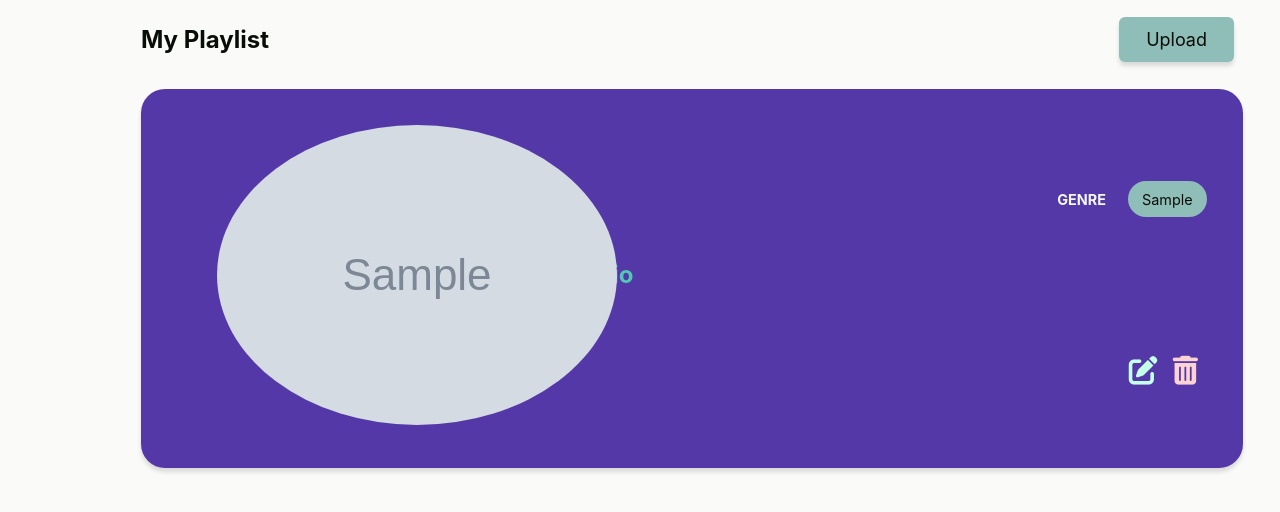
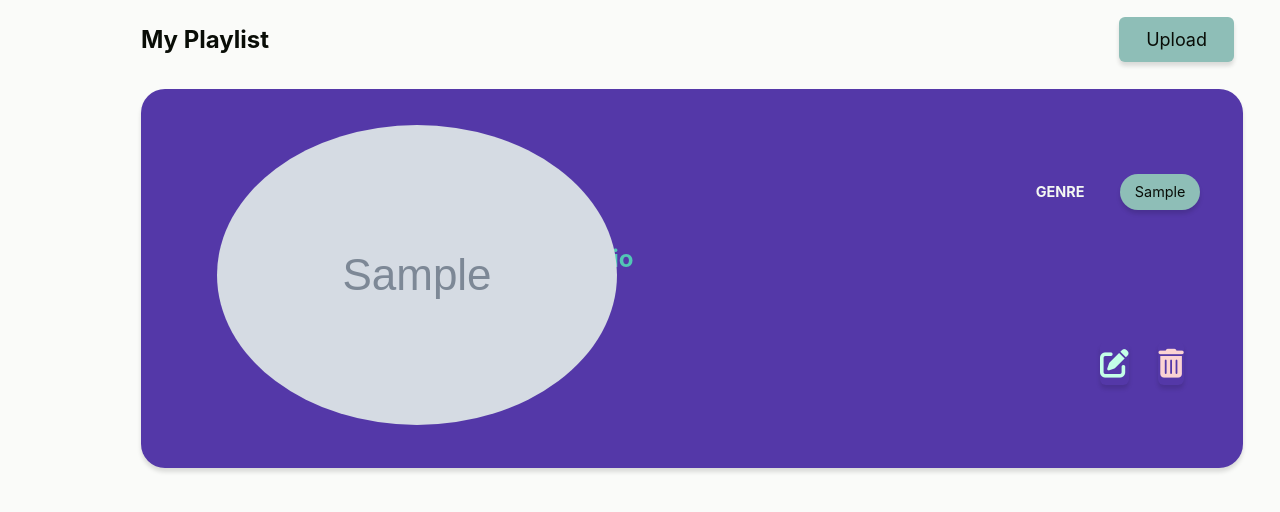
Before and after one commit to tanveerali13/audiosphere-v2, a PHP site: template views/display-myplaylist.php in a window 1280 px wide. Shown: the top 512 px of the page. Run offline with PHP 8.4, Linux system fonts and the light colour scheme; the template is opened without the code that fills it: most values are stand-ins (such as "Sample title", 1, 10 or a date in 2020); grey boxes marked "Sample" are stand-in pictures.

Commit message:
Latest version for my playlist page

```diff
--- a/css/myplaylist.css
+++ b/css/myplaylist.css
@@ -109,6 +109,8 @@ h4 {
     font-size: clamp(var(--min-font-size), var(--preferred-font-size), var(--max-font-size));
     color: #52C7B5;
     margin-bottom: var(--margin_small);
+    margin-top: 0;
+    padding: 0;
 }
 
 h5 {
@@ -142,7 +144,7 @@ button {
     box-shadow: var(--box-shadow);
 }
 
-.btn {
+.playlist .btn {
     margin: var(--margin_small);
     padding: var(--padding_small) var(--padding_large);
     border-radius: 6px;
@@ -151,11 +153,11 @@ button {
     transition: var(--transition);
 }
 
-.btn:hover {
+.playlist .btn:hover {
     background-color: var(--secondary_color_light);
 }
 
-.btn-wrapper{
+.playlist .btn-wrapper{
     justify-self: end;
 }
 
@@ -177,7 +179,7 @@ button {
 
 /* MY PLAYLIST */
 .playlist {
-    margin-bottom: var(--gap_xlarge);
+    margin-bottom: 5em;
 }
 
 .playlist h3 {
@@ -484,12 +486,16 @@ button {
         margin-left: 6.5rem;
     }
 
+    .profile-wrapper figure {
+        width: 25vw;
+    }
+
+    .playlist {
+        margin-bottom: 0;
+    }
+
     .playlist-box figure {
         width: 12vw;
-    }
-
-    .profile-wrapper figure {
-        width: 25vw;
     }
 
     .display {
--- a/js/myplaylist.js
+++ b/js/myplaylist.js
@@ -10,8 +10,6 @@ document.addEventListener('DOMContentLoaded', function() {
     const audioPanel = document.querySelector('.audio-panel');
     const audioTitle = document.querySelector('.audio-panel h4');
     const loginBtn = document.querySelector('.podcast button');
-
-    //loginBtn.innerHTML = 'log out';
 
     function audioPause() {
         playIcon.innerHTML = '<i class="fa-solid fa-circle-pause"></i>';
--- a/views/update-myplaylist.php
+++ b/views/update-myplaylist.php
@@ -2,8 +2,6 @@
 
 ini_set('display_errors', 1);
 ini_set('display_startup_errors', 1);
-
-include 'view-header.php';
 
 ?>
 
```
